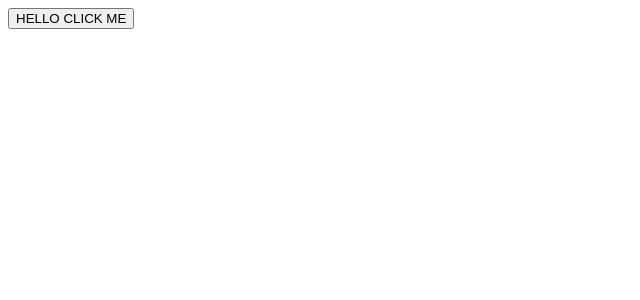
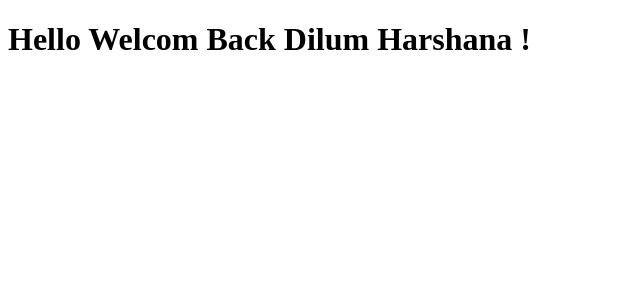
Before and after one commit to dilumharshana/ReactApps, a React (Create React App) app: page / in a window 1280 px wide. Shown: the top 300 px of the page, without its empty margins (0-640 px from the left). Built offline with nearby package versions, Linux system fonts and the light colour scheme.

Commit message:
conditional components

```diff
--- a/src/index.js
+++ b/src/index.js
@@ -3,7 +3,7 @@ import ReactDOM from "react-dom";
 import reportWebVitals from "./reportWebVitals";
 import App from "./App";
 import { BrowserRouter as Router, Route, Switch } from "react-router-dom";
-import Btn from "./test";
+import Header from "./test";
 import Test2 from "./test2";
 
 ReactDOM.render(
@@ -11,8 +11,9 @@ ReactDOM.render(
     <Router>
       <Switch>
         <React.Fragment>
-          <Route exact path="/" component={Btn} />
-          <Route path="/t2" component={Test2} />
+          {/* <Route exact path="/" component={Header}  user="true" name="dilum"/>
+          <Route path="/t2" component={Test2} /> */}
+          <Header user="true" name="Dilum Harshana"/>
         </React.Fragment>
       </Switch>
     </Router>
--- a/src/test.js
+++ b/src/test.js
@@ -14,23 +14,27 @@ import React, { Component, Fragment } from "react";
 
 // };
 
-class  Btn extends Component {
-  constructor(props) {
-    super(props);
-    this.state = {  }
 
-    this.action = this.action.bind(this);
+function Header(props){
+
+  function Newuser(props){
+    return <h1>Sign Up to continue !</h1>
+  }
+
+  function Existing(props){
+    return <h1>Hello  Welcom Back {props.name} !</h1>
   }
 
 
-  action(){
-    console.log(this);
+  if(props.user == "true"){
+
+    return <Existing  name = {props.name}/>
+  }
+  else{
+    return <Newuser/>
   }
 
-  render() {
-    return ( <button onClick={this.action}>HELLO CLICK ME</button> );
-  }
 }
 
 
-export default Btn;
+export default Header;
```
